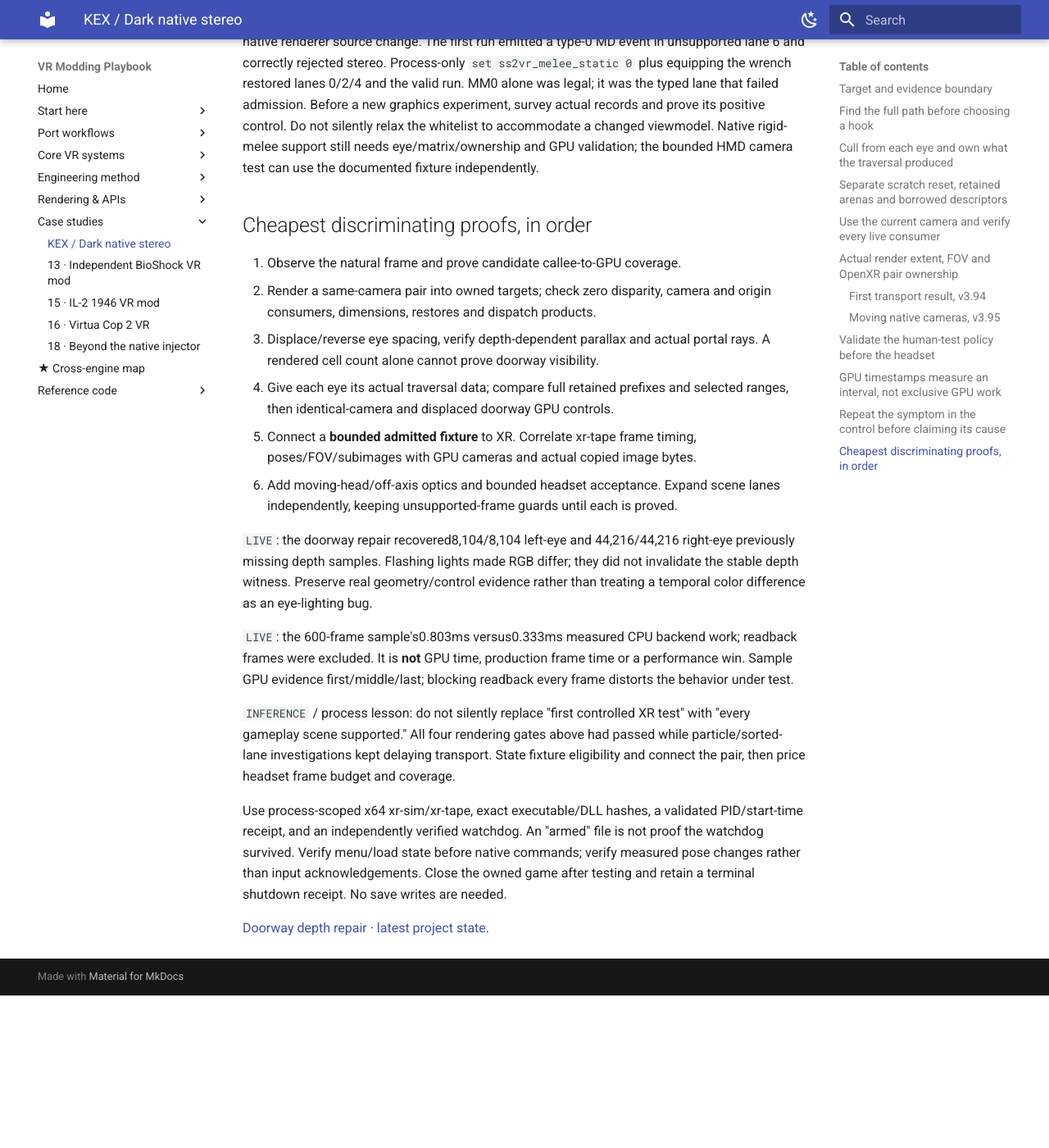
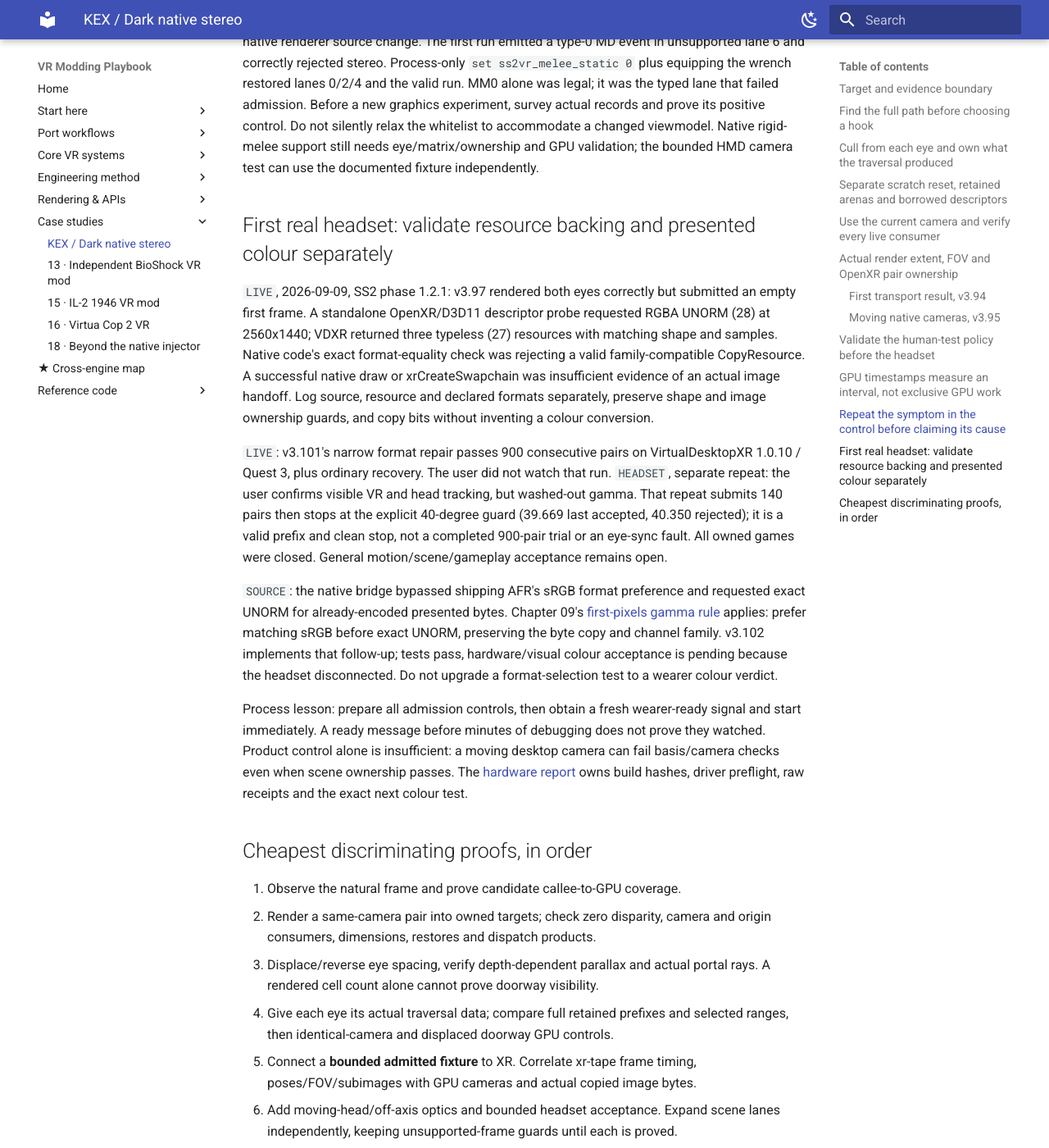
Before and after one commit to phunkaeg/vr-modding-playbook, an MkDocs documentation site: the page built from docs/kex-dark-native-stereo.md, in a window 1280 px wide and 1400 px high, scrolled down 8056 px. Shown: the whole window at 82% size. Built offline with MkDocs 1.6.1 and Material for MkDocs 9.7.7, drawn with Linux system fonts in a browser that asks for light colours; before the commit the page ends 9270 px from its top, so only the background shows below that; some of the changed text lies outside the part shown.

Commit message:
docs: record KEX native headset submission and runtime colour contracts

```diff
--- a/docs/kex-dark-native-stereo.md
+++ b/docs/kex-dark-native-stereo.md
@@ -15,8 +15,8 @@ The isolated branch is `codex/native-stereo-independent-targets` at
 `D:/Dev Debug/ss2vr-native-stereo`. v3.93 source checkpoint: `0b9c159`.
 
 `STATIC` means binary analysis; `LIVE` below means the injected game plus external
-GPU/Frida observation under bounded tests. No native-stereo headset acceptance or
-production GPU budget follows from those receipts. Dark source and sibling VR mods
+GPU/Frida observation under bounded tests. Limited headset image/head-tracking
+acceptance is recorded below; a production GPU budget remains unproved. Dark source and sibling VR mods
 were search leads, not proof of target layouts. No proprietary code is reproduced here.
 
 | Gate | Evidence through v3.93 |
@@ -339,6 +339,40 @@ control. Do not silently relax the whitelist to accommodate a changed viewmodel.
 Native rigid-melee support still needs eye/matrix/ownership and GPU validation;
 the bounded HMD camera test can use the documented fixture independently.
 
+## First real headset: validate resource backing and presented colour separately
+
+`LIVE`, 2026-09-09, SS2 phase 1.2.1: v3.97 rendered both eyes correctly but
+submitted an empty first frame. A standalone OpenXR/D3D11 descriptor probe
+requested RGBA UNORM (28) at 2560x1440; VDXR returned three typeless (27)
+resources with matching shape and samples. Native code's exact format-equality
+check was rejecting a valid family-compatible CopyResource. A successful native
+draw or xrCreateSwapchain was insufficient evidence of an actual image handoff.
+Log source, resource and declared formats separately, preserve shape and image
+ownership guards, and copy bits without inventing a colour conversion.
+
+`LIVE`: v3.101's narrow format repair passes 900 consecutive pairs on
+VirtualDesktopXR 1.0.10 / Quest 3, plus ordinary recovery. The user did not watch
+that run. `HEADSET`, separate repeat: the user confirms visible VR and head
+tracking, but washed-out gamma. That repeat submits 140 pairs then stops at
+the explicit 40-degree guard (39.669 last accepted, 40.350 rejected); it is a
+valid prefix and clean stop, not a completed 900-pair trial or an eye-sync fault.
+All owned games were closed. General motion/scene/gameplay acceptance remains open.
+
+`SOURCE`: the native bridge bypassed shipping AFR's sRGB format preference and
+requested exact UNORM for already-encoded presented bytes. Chapter 09's
+[first-pixels gamma rule](09-d3d11-openxr-injection.md#first-pixels-gamma)
+applies: prefer matching sRGB before exact UNORM, preserving the byte copy and
+channel family. v3.102 implements that follow-up; tests pass, hardware/visual
+colour acceptance is pending because the headset disconnected. Do not upgrade
+a format-selection test to a wearer colour verdict.
+
+Process lesson: prepare all admission controls, then obtain a fresh wearer-ready
+signal and start immediately. A ready message before minutes of debugging does
+not prove they watched. Product control alone is insufficient: a moving desktop
+camera can fail basis/camera checks even when scene ownership passes.
+The [hardware report](<D:/Dev Debug/ss2vr-native-stereo/docs/NATIVE_STEREO_HARDWARE_SUBMISSION.md>)
+owns build hashes, driver preflight, raw receipts and the exact next colour test.
+
 ## Cheapest discriminating proofs, in order
 
 1. Observe the natural frame and prove candidate callee-to-GPU coverage.
```
Also changed, not shown: docs/coverage.md (+7 -7 lines).
